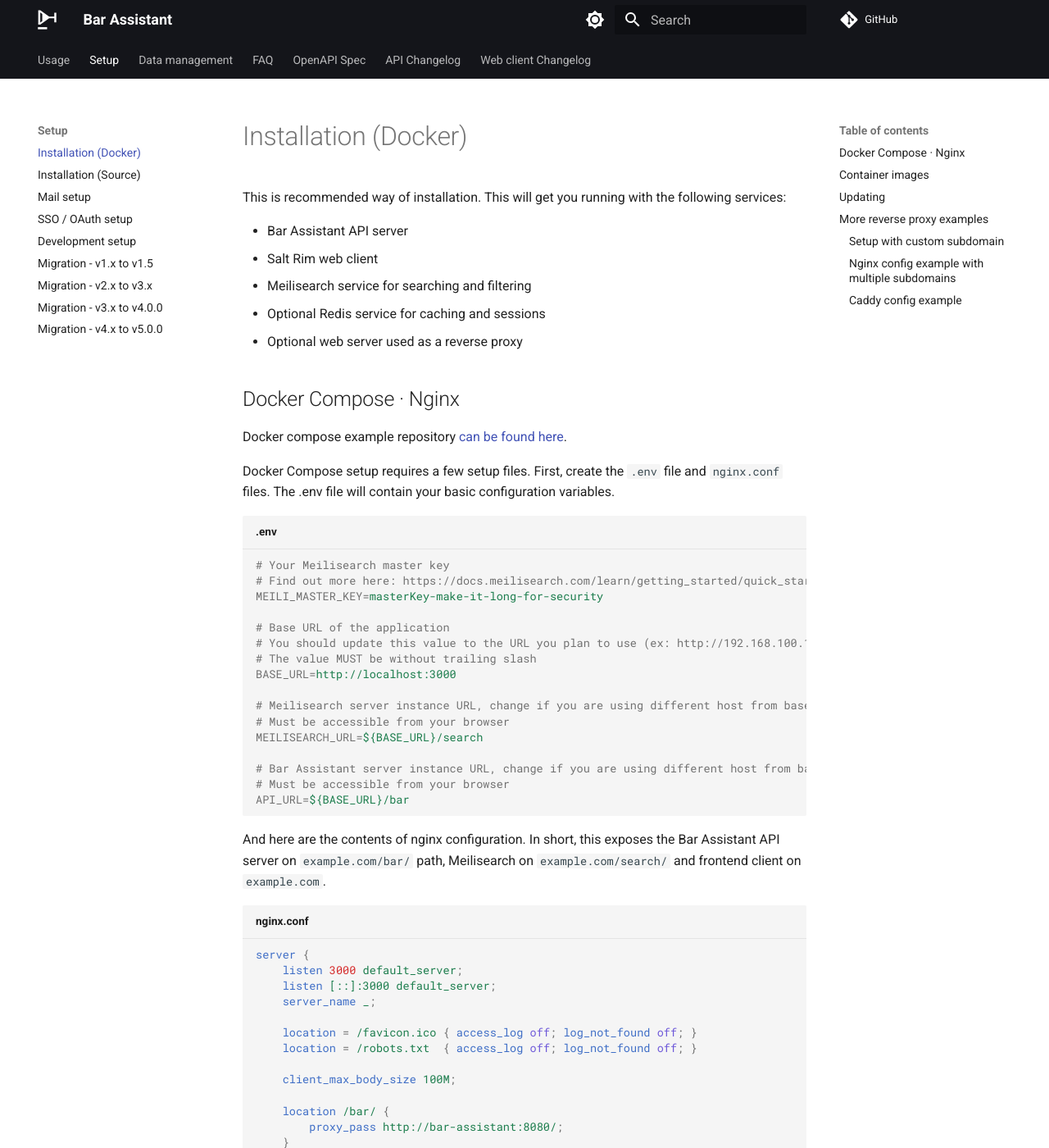
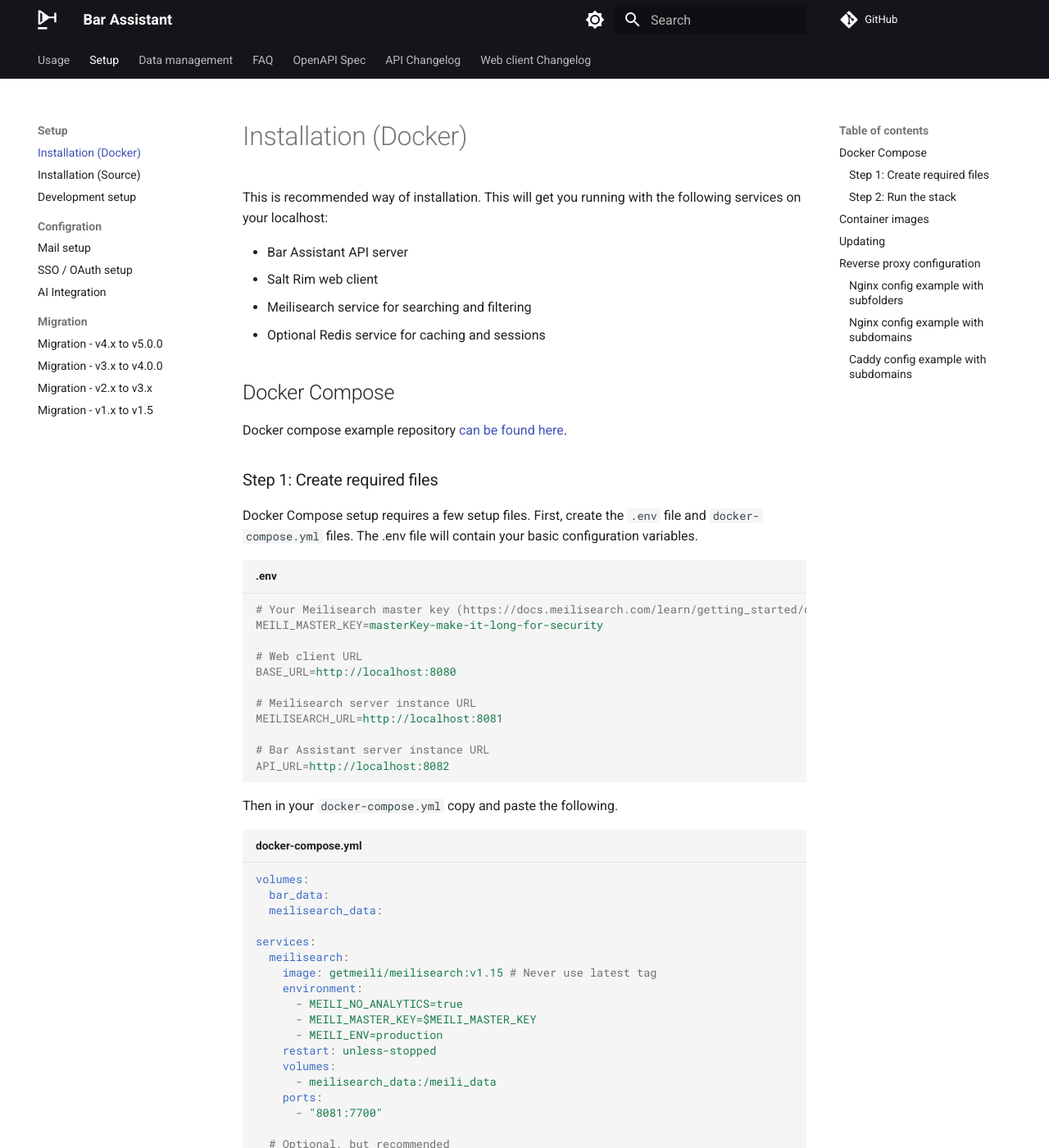
Before and after one commit to bar-assistant/docs, an MkDocs documentation site: the page built from docs/setup/index.md, in a window 1280 px wide and 1400 px high. Shown: the whole window at 82% size. Built offline with MkDocs 1.6.1 and Material for MkDocs 9.7.7, drawn with Linux system fonts in a browser that asks for light colours; comment, search, counter and statistics services are not loaded; some of the changed text lies outside the part shown.

Commit message:
Update docs

````diff
--- a/docs/setup/index.md
+++ b/docs/setup/index.md
@@ -1,66 +1,35 @@
 # Installation (Docker)
 
-This is recommended way of installation. This will get you running with the following services:
+This is recommended way of installation. This will get you running with the following services on your localhost:
 
 - Bar Assistant API server
 - Salt Rim web client
 - Meilisearch service for searching and filtering
 - Optional Redis service for caching and sessions
-- Optional web server used as a reverse proxy
 
-## Docker Compose &middot; Nginx
+## Docker Compose
 
 Docker compose example repository [can be found here](https://github.com/bar-assistant/docker/).
 
-Docker Compose setup requires a few setup files. First, create the `.env` file and `nginx.conf` files. The .env file will contain your basic configuration variables.
+### Step 1: Create required files
+
+Docker Compose setup requires a few setup files. First, create the `.env` file and `docker-compose.yml` files. The .env file will contain your basic configuration variables.
 
 ```properties title=".env"
-# Your Meilisearch master key
-# Find out more here: https://docs.meilisearch.com/learn/getting_started/quick_start.html#securing-meilisearch
+# Your Meilisearch master key (https://docs.meilisearch.com/learn/getting_started/quick_start.html#securing-meilisearch)
 MEILI_MASTER_KEY=masterKey-make-it-long-for-security
 
-# Base URL of the application
-# You should update this value to the URL you plan to use (ex: http://192.168.100.100, https://my-personal-bar.com)
-# The value MUST be without trailing slash
-BASE_URL=http://localhost:3000
+# Web client URL
+BASE_URL=http://localhost:8080
 
-# Meilisearch server instance URL, change if you are using different host from base url, otherwise leave as default
-# Must be accessible from your browser
-MEILISEARCH_URL=${BASE_URL}/search
+# Meilisearch server instance URL
+MEILISEARCH_URL=http://localhost:8081
 
-# Bar Assistant server instance URL, change if you are using different host from base url, otherwise leave as default
-# Must be accessible from your browser
-API_URL=${BASE_URL}/bar
+# Bar Assistant server instance URL
+API_URL=http://localhost:8082
 ```
 
-And here are the contents of nginx configuration. In short, this exposes the Bar Assistant API server on `example.com/bar/` path, Meilisearch on `example.com/search/` and frontend client on `example.com`.
-
-```nginx title="nginx.conf"
-server {
-    listen 3000 default_server;
-    listen [::]:3000 default_server;
-    server_name _;
-
-    location = /favicon.ico { access_log off; log_not_found off; }
-    location = /robots.txt  { access_log off; log_not_found off; }
-
-    client_max_body_size 100M;
-
-    location /bar/ {
-        proxy_pass http://bar-assistant:8080/;
-    }
-
-    location /search/ {
-        proxy_pass http://meilisearch:7700/;
-    }
-
-    location / {
-        proxy_pass http://salt-rim:8080/;
-    }
-}
-```
-
-Then create `docker-compose.yml` file with the following contents.
+Then in your `docker-compose.yml` copy and paste the following.
 
 ```yaml title="docker-compose.yml"
 volumes:
@@ -69,7 +38,7 @@
 
 services:
   meilisearch:
-    image: getmeili/meilisearch:v1.12 # Never use latest tag
+    image: getmeili/meilisearch:v1.15 # Never use latest tag
     environment:
       - MEILI_NO_ANALYTICS=true
       - MEILI_MASTER_KEY=$MEILI_MASTER_KEY
@@ -77,6 +46,8 @@
     restart: unless-stopped
     volumes:
       - meilisearch_data:/meili_data
+    ports:
+      - "8081:7700"
 
   # Optional, but recommended
   redis:
@@ -93,12 +64,14 @@
     environment:
       - APP_URL=$API_URL
       - MEILISEARCH_KEY=$MEILI_MASTER_KEY
-      - MEILISEARCH_HOST=http://meilisearch:7700 # This needs to be host that can be resolved from inside the container.
+      - MEILISEARCH_HOST=http://meilisearch:7700
       - REDIS_HOST=redis # Remove if not using redis
       - CACHE_DRIVER=redis # Change to "file" if not using redis
       - SESSION_DRIVER=redis # Change to "file" if not using redis
       - ALLOW_REGISTRATION=true
     restart: unless-stopped
+    ports:
+      - "8082:8080"
     volumes:
       - bar_data:/var/www/cocktails/storage/bar-assistant
 
@@ -110,23 +83,8 @@
       - API_URL=$API_URL
       - MEILISEARCH_URL=$MEILISEARCH_URL
     restart: unless-stopped
-
-  # Reverse proxy all web services
-  # API, Salt-Rim and Meilisearch containers must be accesible from your browser
-  # You can remove this service if you already have a reverse proxy somewhere in your stack,
-  # but you will need to manually setup the configuration
-  # Check included nginx.conf for reference
-  webserver:
-    image: nginx:alpine
-    restart: unless-stopped
-    depends_on:
-      - bar-assistant
-      - salt-rim
-      - meilisearch
     ports:
-      - 3000:3000
-    volumes:
-      - ./nginx.conf:/etc/nginx/conf.d/default.conf
+      - "8080:8080"
 ```
 
 !!! info
@@ -137,7 +95,9 @@
 
     If you are using rootless docker and want to use bind mounts, you will need to manually set the correct user permissions on your host folder. In most cases this will be `100032:100032` but it can vary depending on your docker setup. Learn more about this [here](https://docs.docker.com/engine/security/userns-remap/).
 
-You can put all those files in a single directory, and run everything with `docker compose up -d`. You can now access the application on URL and port that you defined. By default this will be [localhost:3000](http://localhost:3000).
+### Step 2: Run the stack
+
+Once you have all those files in a directory, you can run everything with `docker compose up -d`. After everything is up and running you can now access the browser client on URL and port that you defined. By default this will be [localhost:8080](http://localhost:8080).
 
 Please, note that it can sometimes take a minute or more (depending on the hardware) for the server to start. You can check your docker logs (`$ docker compose logs bar-assistant`) for "Application ready" message.
 
@@ -163,13 +123,13 @@
 $ docker compose up -d
 ```
 
-## More reverse proxy examples
+## Reverse proxy configuration
 
-If you already have a reverse proxy setup, you can exclude the webserver service and adapt the following examples.
+Currently the setup requires that you proxy 3 services. This can be done with Nginx, Caddy, or any other reverse proxy server. Don't forget to update your `.env` file with the correct URLs.
 
-### Setup with custom subdomain
+### Nginx config example with subfolders
 
-Here's an example of how to setup Bar Assistant on `bar.mydomain.com` with your existing nginx as a reverse proxy. In your existing nginx config, add another server block like the following.
+Here's an example of how to setup nginx configuration that will expose the services as subfolders of your domain. This is useful if you want to run multiple services on the same domain.
 
 ```nginx title="nginx.conf"
 # This assumes that your proxy service is capable of resolving the container hostnames
@@ -190,9 +150,9 @@
 }
 ```
 
-### Nginx config example with multiple subdomains
+### Nginx config example with subdomains
 
-Here's an example similar to our cloud instance setup, where Bar Assistant API is exposed on api subdomain and Meilisearch on search subdomain.
+Here's an example of how to setup nginx configuration that will expose the services as subdomains of your domain. This is useful if you want to run each service on a separate subdomain.
 
 ```nginx title="nginx.conf"
 # This assumes that your proxy service is capable of resolving the container hostnames
@@ -219,23 +179,19 @@
 }
 ```
 
-### Caddy config example
+### Caddy config example with subdomains
 
-This is an example of Caddyfile for default configuration.
+This is an example of Caddyfile configuration that will expose the services as subdomains of your domain. Caddy is a modern web server that automatically handles HTTPS for you.
 
 ``` caddyfile title="Caddyfile"
 # This assumes that your proxy service is capable of resolving the container hostnames
-mydomain.com {
-    handle_path /bar/* {
-        reverse_proxy bar-assistant:8080
-    }
-
-    handle_path /search/* {
-        reverse_proxy meilisearch:7700
-    }
-
-    handle_path /* {
-        reverse_proxy salt-rim:8080
-    }
+api.example.com {
+    reverse_proxy bar-assistant:8080
+}
+search.example.com {
+    reverse_proxy meilisearch:7700
+}
+my-bar.example.com {
+    reverse_proxy salt-rim:8080
 }
 ```
--- a/mkdocs.yml
+++ b/mkdocs.yml
@@ -21,6 +21,7 @@
     - content.code.annotate
     # - content.action.edit
     - navigation.tabs
+    - navigation.sections
   palette:
     # Palette toggle for light mode
     - scheme: black
@@ -42,13 +43,16 @@
   - Setup:
     - 'setup/index.md'
     - 'setup/source-install.md'
-    - 'setup/mailing.md'
-    - 'setup/sso.md'
     - 'setup/development.md'
-    - 'setup/migrate-to-15.md'
-    - 'setup/migrate-to-30.md'
-    - 'setup/migrate-to-40.md'
-    - 'setup/migrate-to-50.md'
+    - "Configration":
+      - 'setup/mailing.md'
+      - 'setup/sso.md'
+      - 'setup/ai-setup.md'
+    - "Migration":
+      - 'setup/migrate-to-50.md'
+      - 'setup/migrate-to-40.md'
+      - 'setup/migrate-to-30.md'
+      - 'setup/migrate-to-15.md'
   - 'data.md'
   - 'faq.md'
   - "OpenAPI Spec": https://api.barassistant.app/docs
````
Also changed, not shown: other parts of docs/setup/index.md (+1 -1 lines), docs/data.md (+1 -1 lines), docs/setup/ai-setup.md (added, +34 -0 lines), docs/setup/source-install.md (+20 -14 lines).
